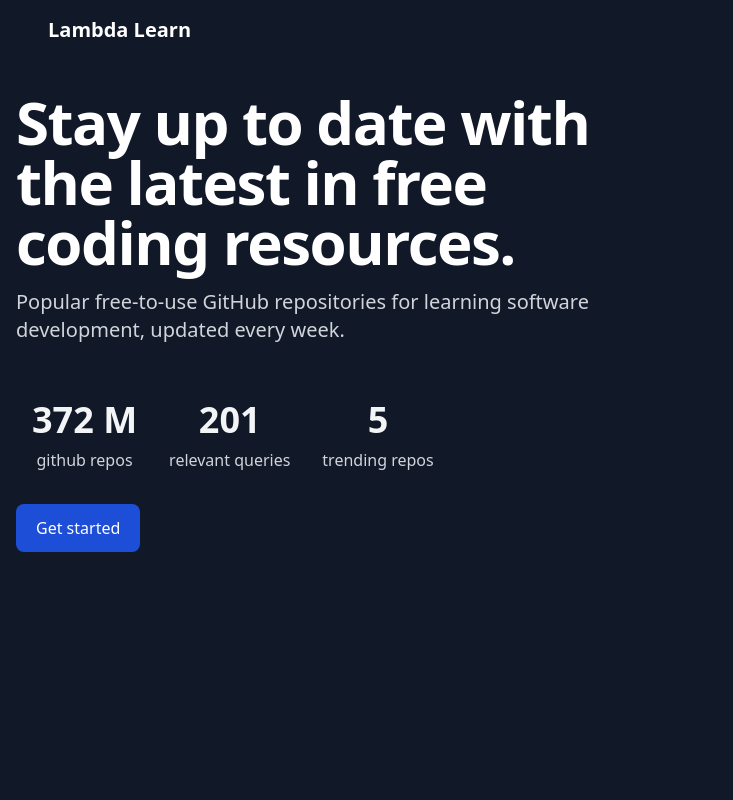
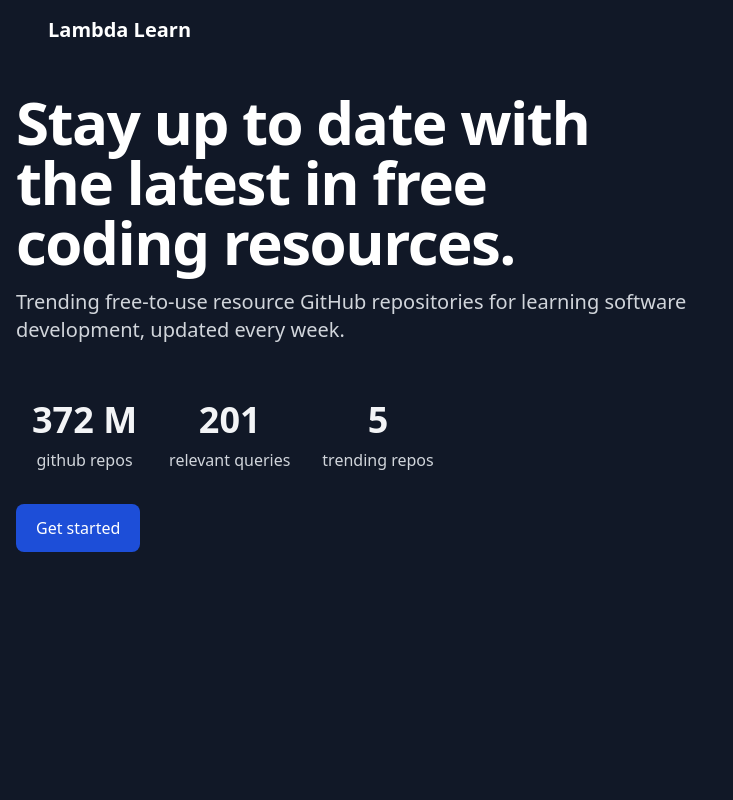
Before and after one commit to admsht/lambdalearn, a React (Create React App) app in the folder lambdalearn/: page / in a window 1280 px wide. Shown: the top 800 px of the page, without its empty margins (0-733 px from the left). Built offline with nearby package versions, Linux system fonts and the light colour scheme; no server answers.

Commit message:
Updated main text

```diff
--- a/lambdalearn/src/components/Hero.jsx
+++ b/lambdalearn/src/components/Hero.jsx
@@ -4,7 +4,7 @@ function Hero() {
             <div className="grid max-w-screen-xl px-4 py-8 mx-auto">
                 <div className="mr-auto">
                     <h1 className="max-w-2xl mb-4 text-6xl text-white font-extrabold tracking-tight leading-none">Stay up to date with the latest in free coding resources.</h1>
-                    <p className="max-w-2xl mb-6 font-light text-xl text-gray-300">Popular free-to-use GitHub repositories for learning software development, updated every week.</p>
+                    <p className="max-w-2xl mb-6 font-light text-xl text-gray-300">Trending free-to-use resource GitHub repositories for learning software development, updated every week.</p>
 
 
                     <section class="bg-gray-900">
```
